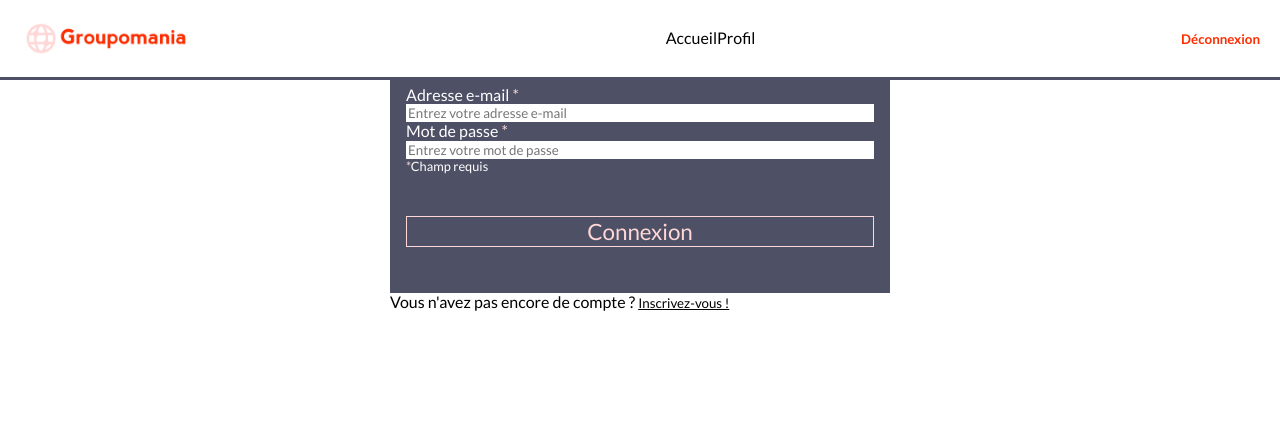
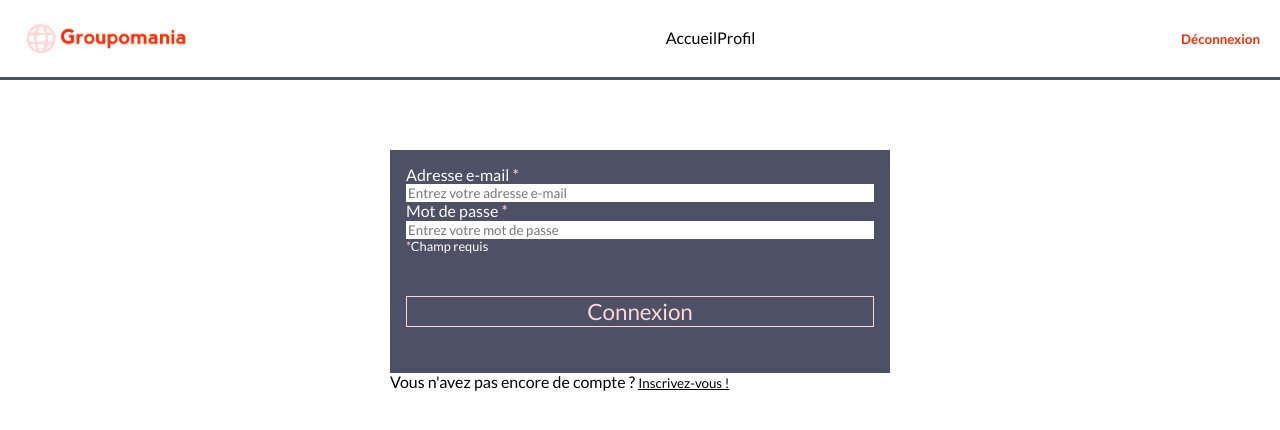
Before and after one commit to SylvainBruyat/OC-P7-Groupomania, a React (Create React App) app in the folder front/: page / in a window 1280 px wide. Shown: the top 430 px of the page. Built offline with nearby package versions, Linux system fonts and the light colour scheme; the HTML template or start-up script is replaced by a standard one.

Commit message:
Correction de la mise en page du header et des pages connexion et accueil suite à la fixation du header en haut de page

```diff
--- a/front/src/styles/header.css
+++ b/front/src/styles/header.css
@@ -1,5 +1,6 @@
 header {
     position: fixed;
+    top: 0;
     left: 0;
     right: 0;
     z-index: 5;
--- a/front/src/styles/home.css
+++ b/front/src/styles/home.css
@@ -2,6 +2,7 @@
     display: flex;
     flex-direction: column;
     align-items: center;
+    margin-top: 80px;
     padding: 20px;
     background-color: #ededed;
 }
--- a/front/src/styles/signuplogin.css
+++ b/front/src/styles/signuplogin.css
@@ -1,5 +1,5 @@
 .signup-login-wrapper {
-    padding-top: 20px;
+    padding-top: 100px;
 }
 
 .link-button {
```
